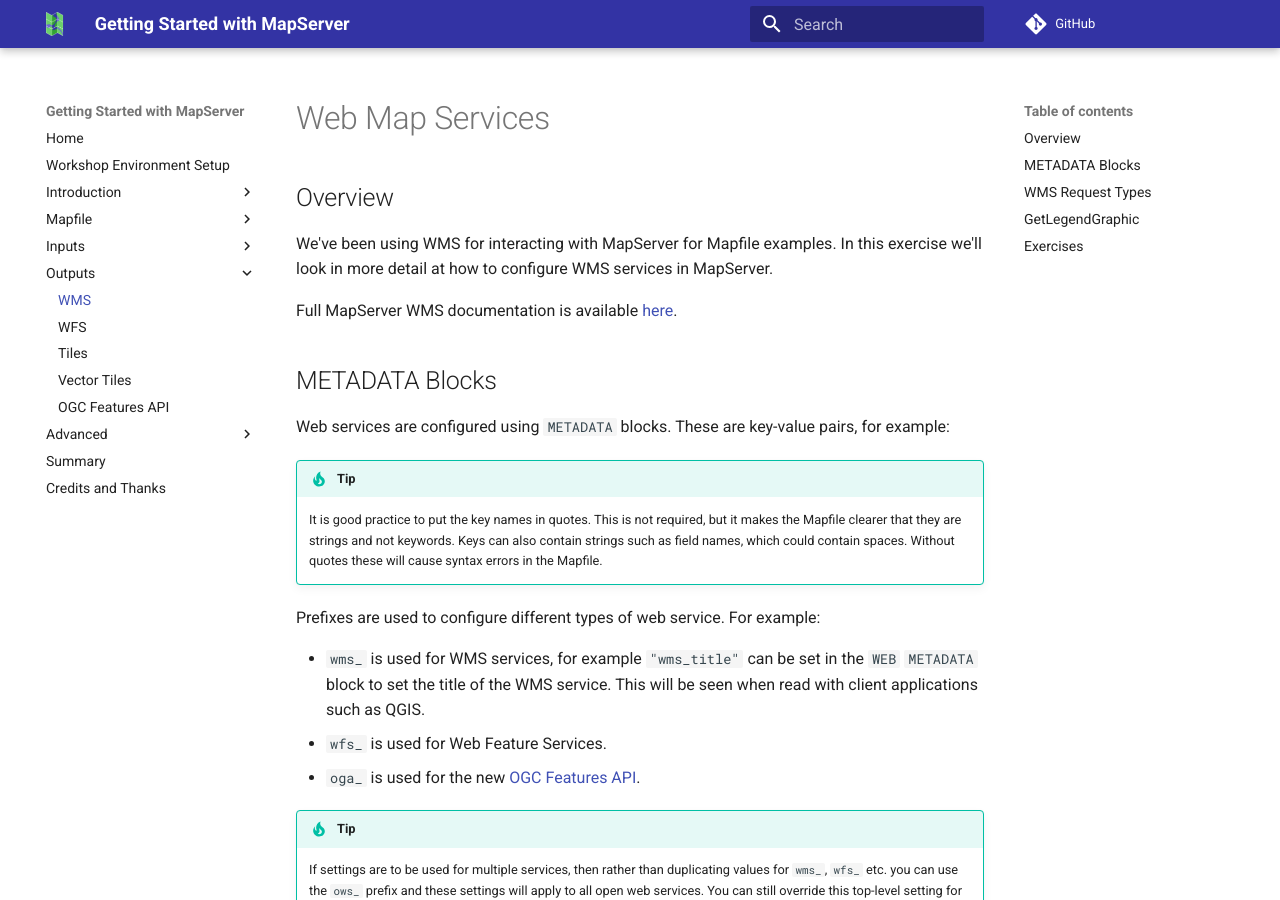
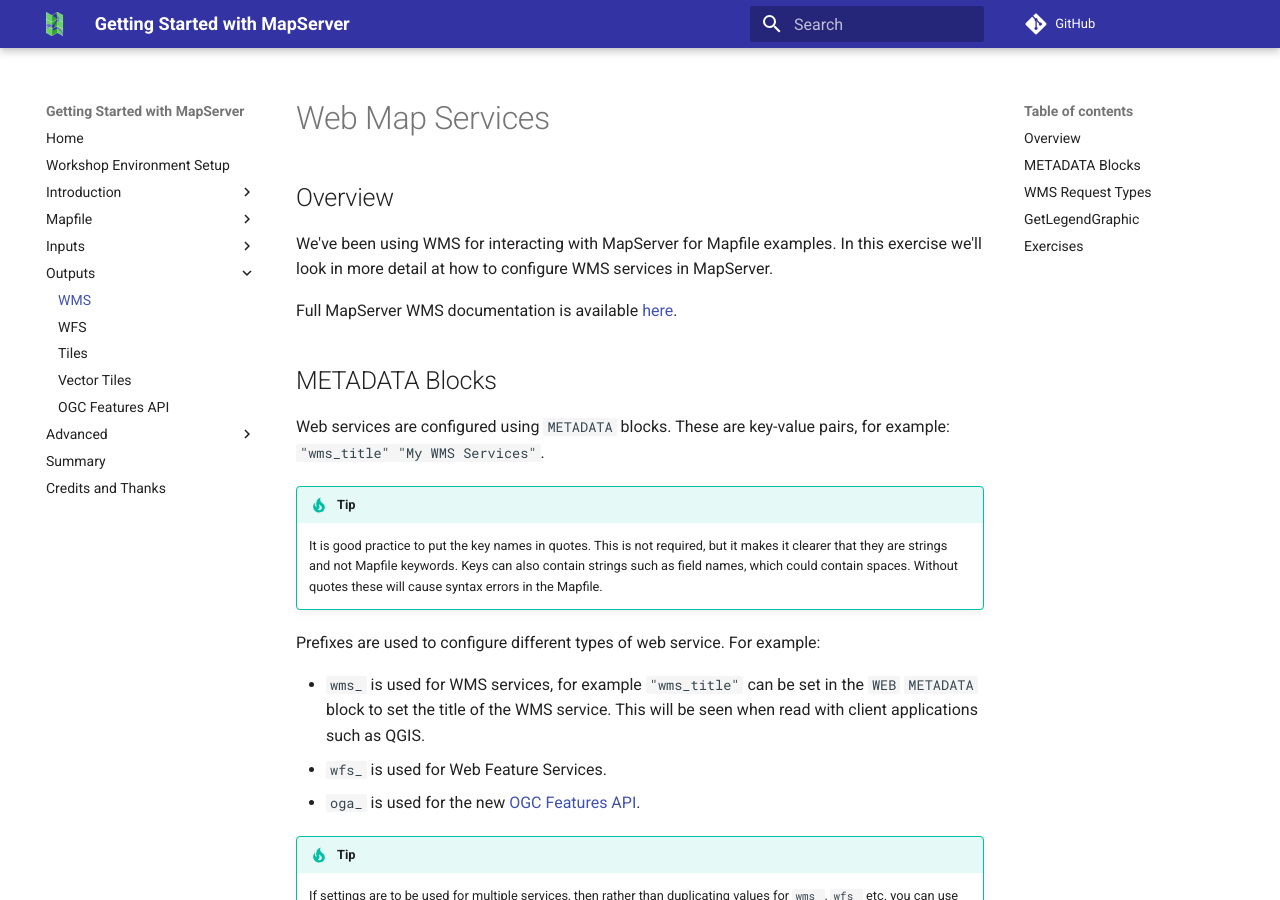
Before and after one commit to geographika/getting-started-with-mapserver, an MkDocs documentation site: the page built from workshop/content/docs/outputs/wms.md, in a window 1280 px wide and 900 px high. Built offline with MkDocs 1.6.1 and Material for MkDocs 9.7.7, drawn with Linux system fonts in a browser that asks for light colours; comment, search, counter and statistics services are not loaded.

Commit message:
Add missing example

```diff
--- a/workshop/content/docs/outputs/wms.md
+++ b/workshop/content/docs/outputs/wms.md
@@ -8,12 +8,12 @@
 
 ## METADATA Blocks
 
-Web services are configured using `METADATA` blocks. These are key-value pairs, for example:
+Web services are configured using `METADATA` blocks. These are key-value pairs, for example: `"wms_title" "My WMS Services"`.
 
 !!! tip
 
-    It is good practice to put the key names in quotes. This is not required, but it makes the Mapfile
-    clearer that they are strings and not keywords. Keys can also contain strings such as field names, which
+    It is good practice to put the key names in quotes. This is not required, but it makes it clearer
+    that they are strings and not Mapfile keywords. Keys can also contain strings such as field names, which
     could contain spaces. Without quotes these will cause syntax errors in the Mapfile.
 
 Prefixes are used to configure different types of web service. For example:
```
